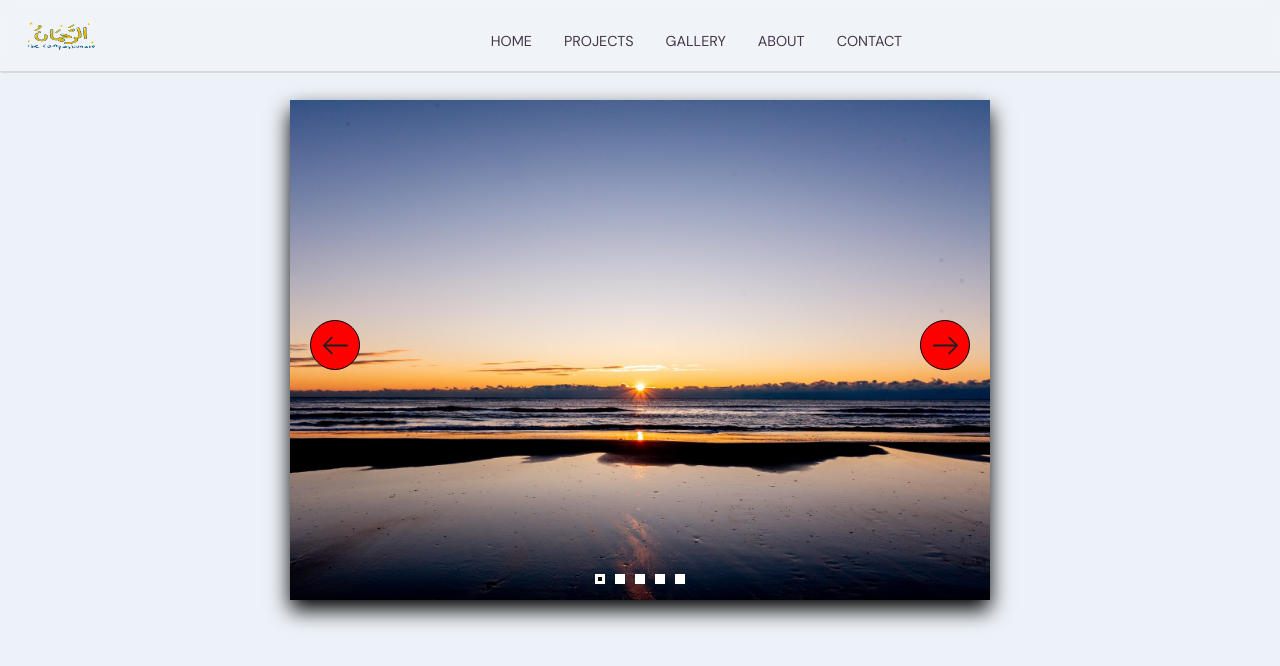
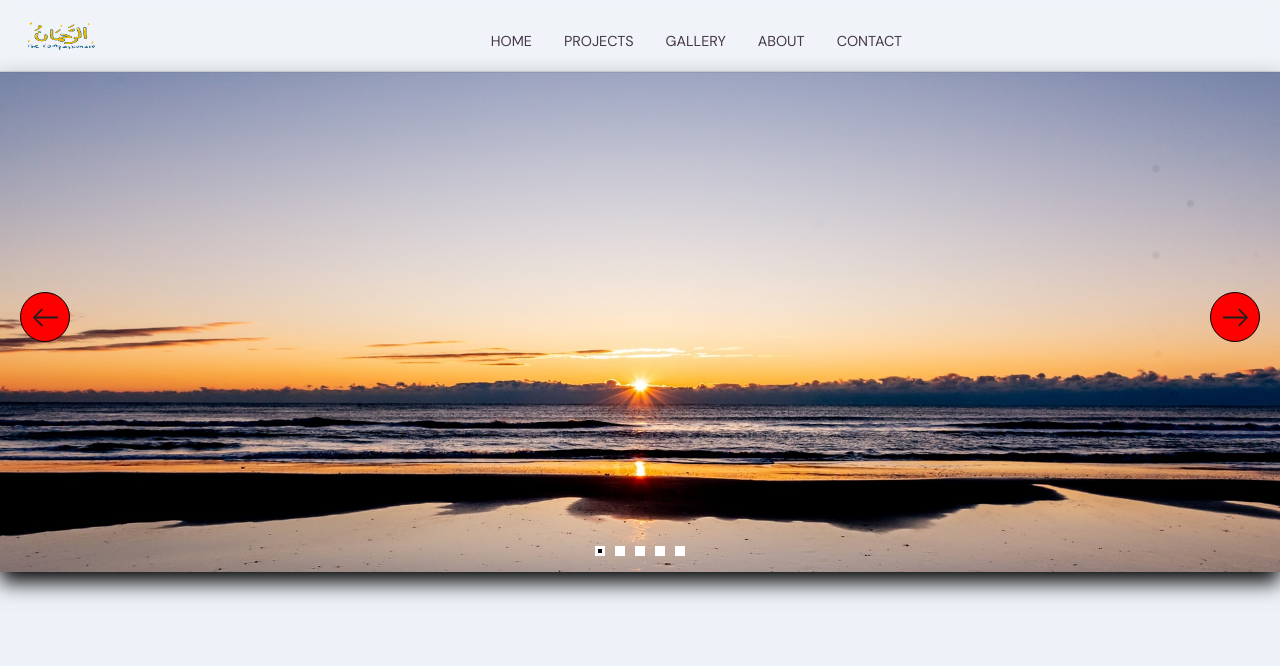
Before and after one commit to kmiqbal19/NPO-Template, a React (Create React App) app: page / in a window 1280 px wide. Shown: the top 666 px of the page. Built offline with nearby package versions, Linux system fonts and the light colour scheme.

Commit message:
implemented autoplay for slide

```diff
--- a/src/Components/NavBar/navbar.scss
+++ b/src/Components/NavBar/navbar.scss
@@ -11,6 +11,7 @@
   position: fixed;
   top: 0;
   left: 0;
+  z-index: 5;
 }
 .app__nav-logo {
   display: flex;
--- a/src/Components/Slider/slider.jsx
+++ b/src/Components/Slider/slider.jsx
@@ -1,4 +1,4 @@
-import React, { useState } from "react";
+import React, { useState, useEffect } from "react";
 import BtnSlider from "./btnSlider";
 
 function Slider() {
@@ -23,10 +23,16 @@ function Slider() {
   const moveDot = (index) => {
     setSlideIndex(index);
   };
+  useEffect(() => {
+    setInterval(() => {
+      let number = Math.round(Math.random() * (arr.length - 1));
+      number = number + 1;
+      setSlideIndex(number);
+    }, 20000);
+  });
   return (
     <div className="slider__container">
       {arr.map((_, index) => {
-        console.log(slideIndex === index + 1);
         return (
           <div
             className={
@@ -34,6 +40,7 @@ function Slider() {
                 ? "slider__slide slider__slide--active"
                 : "slider__slide"
             }
+            key={`slide-${index}`}
           >
             <img
               src={process.env.PUBLIC_URL + `/Imgs/img${index + 1}.jpg`}
@@ -54,6 +61,7 @@ function Slider() {
                   ? "slider__dot slider__dot--active"
                   : "slider__dot"
               }
+              key={`slider-dot-${index}`}
             ></div>
           );
         })}
--- a/src/Components/Slider/slider.scss
+++ b/src/Components/Slider/slider.scss
@@ -1,7 +1,7 @@
 div.slider__container {
-  max-width: 700px;
+  width: 100%;
   height: 500px;
-  margin: 100px auto 0;
+  margin-top: calc(4rem + 1vh);
   position: relative;
   overflow: hidden;
   box-shadow: 0 10px 20px black;
@@ -67,6 +67,7 @@ div.slider__container {
   border: 3px solid #fff;
   margin: 0 5px;
   background-color: #fff;
+  cursor: pointer;
 }
 .slider__dot--active {
   background-color: black;
```
